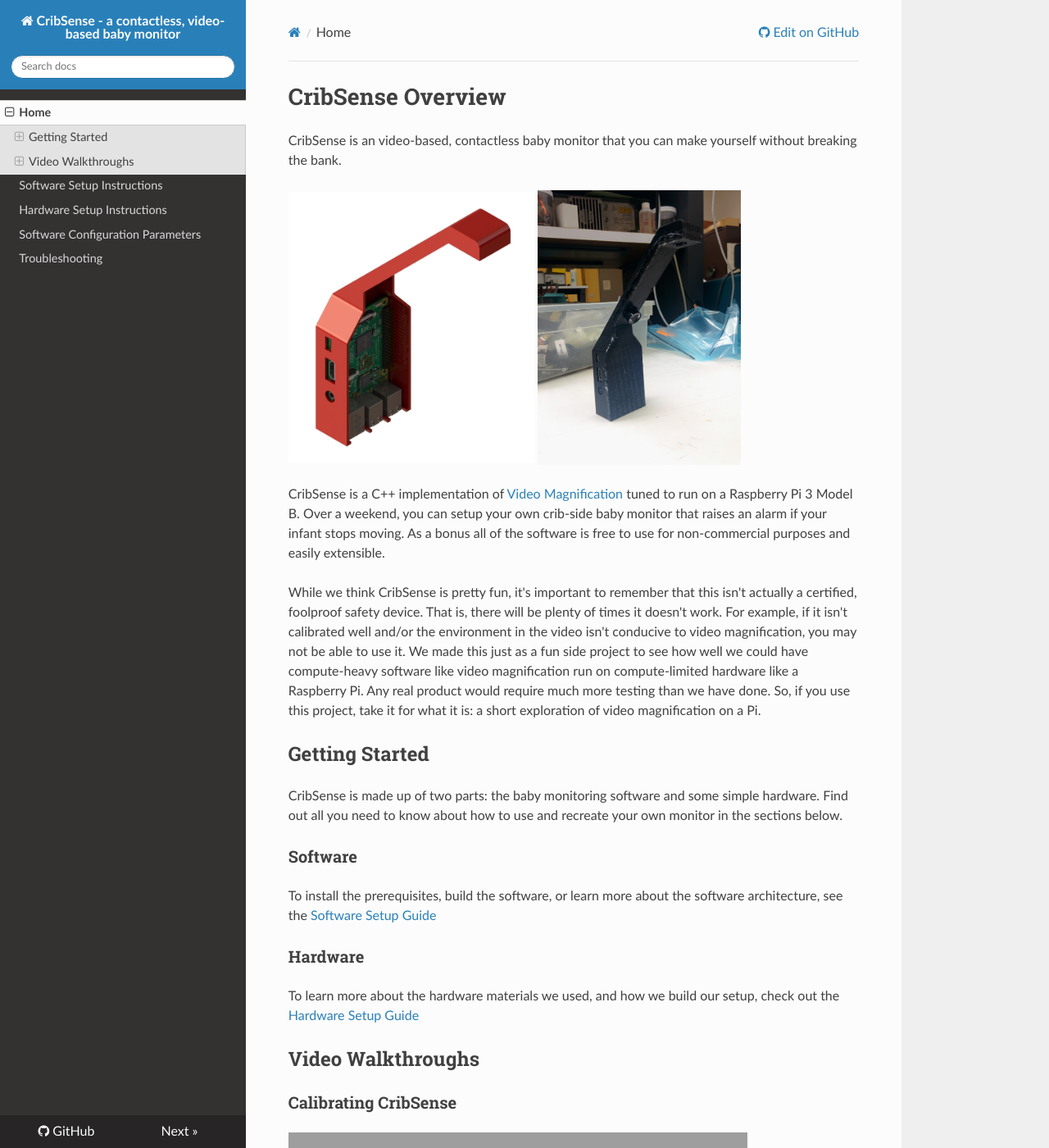
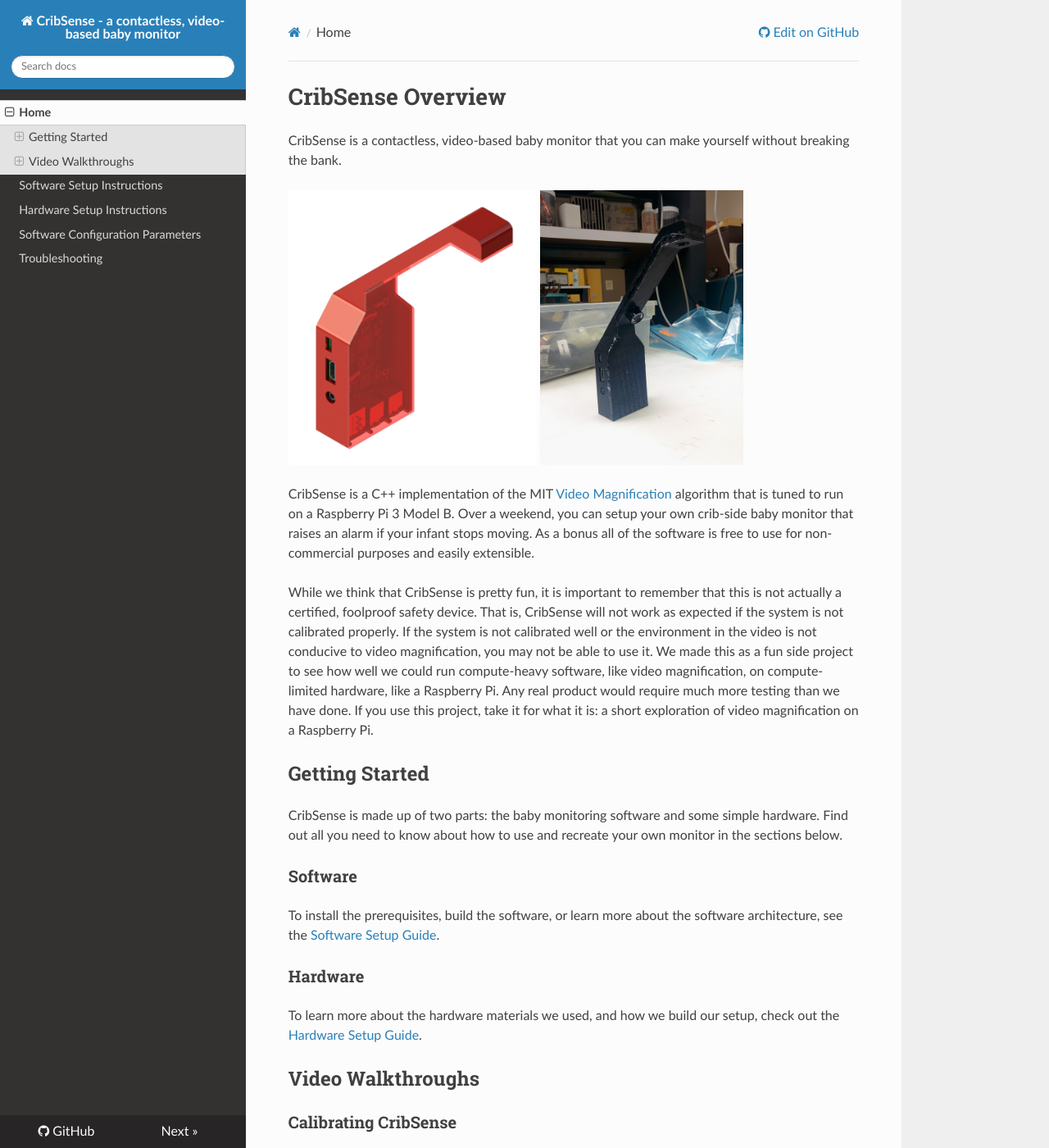
Before and after one commit to lukehsiao/CribSense, an MkDocs documentation site: the page built from docs/index.md, in a window 1280 px wide and 1400 px high. Shown: the whole window at 82% size. Built offline with MkDocs 1.6.1, drawn with Linux system fonts in a browser that asks for light colours; nearby versions of some CDN libraries; old or Windows-style settings are respelled for this version of MkDocs; grey boxes are pictures that could not be loaded.

Commit message:
edited index.md

```diff
--- a/docs/index.md
+++ b/docs/index.md
@@ -1,17 +1,17 @@
 # CribSense Overview
 
-CribSense is an video-based, contactless baby monitor that you can make yourself without breaking the bank.
+CribSense is a contactless, video-based baby monitor that you can make yourself without breaking the bank.
 
-<a href="img/render-1.jpg">
-  <img src="img/render-1.jpg" alt="render" width=300>
+<a href="img/render-2.jpg">
+  <img src="img/render-2.jpg" alt="render" width=303>
 </a>
 <a href="img/complete-standing.jpg">
   <img src="img/complete-standing.jpg" alt="render" width=248>
 </a>
 
-CribSense is a C++ implementation of [Video Magnification](http://people.csail.mit.edu/mrub/vidmag/) tuned to run on a Raspberry Pi 3 Model B. Over a weekend, you can setup your own crib-side baby monitor that raises an alarm if your infant stops moving. As a bonus all of the software is free to use for non-commercial purposes and easily extensible.
+CribSense is a C++ implementation of the MIT [Video Magnification](http://people.csail.mit.edu/mrub/vidmag/) algorithm that is tuned to run on a Raspberry Pi 3 Model B. Over a weekend, you can setup your own crib-side baby monitor that raises an alarm if your infant stops moving. As a bonus all of the software is free to use for non-commercial purposes and easily extensible.
 
-While we think CribSense is pretty fun, it's important to remember that this isn't actually a certified, foolproof safety device. That is, there will be plenty of times it doesn't work. For example, if it isn't calibrated well and/or the environment in the video isn't conducive to video magnification, you may not be able to use it. We made this just as a fun side project to see how well we could have compute-heavy software like video magnification run on compute-limited hardware like a Raspberry Pi. Any real product would require much more testing than we have done. So, if you use this project, take it for what it is: a short exploration of video magnification on a Pi.
+While we think that CribSense is pretty fun, it is important to remember that this is not actually a certified, foolproof safety device. That is, CribSense will not work as expected if the system is not calibrated properly. If the system is not calibrated well or the environment in the video is not conducive to video magnification, you may not be able to use it. We made this as a fun side project to see how well we could run compute-heavy software, like video magnification, on compute-limited hardware, like a Raspberry Pi. Any real product would require much more testing than we have done. If you use this project, take it for what it is: a short exploration of video magnification on a Raspberry Pi.
 
 ## Getting Started
 
@@ -19,11 +19,11 @@
 
 ### Software
 
-To install the prerequisites, build the software, or learn more about the software architecture, see the [Software Setup Guide](setup/sw-setup.md)
+To install the prerequisites, build the software, or learn more about the software architecture, see the [Software Setup Guide](setup/sw-setup.md).
 
 ### Hardware
 
-To learn more about the hardware materials we used, and how we build our setup, check out the [Hardware Setup Guide](setup/hw-setup.md)
+To learn more about the hardware materials we used, and how we build our setup, check out the [Hardware Setup Guide](setup/hw-setup.md).
 
 ## Video Walkthroughs
 
@@ -31,6 +31,7 @@
 
 <iframe width="560" height="315" src="https://www.youtube.com/embed/zSiRmgIE3pY?rel=0" frameborder="0" allowfullscreen></iframe>
 
+
 ### CribSense Demonstration
 
 <iframe width="560" height="315" src="https://www.youtube.com/embed/zvy1fXIjGgA?rel=0" frameborder="0" allowfullscreen></iframe>
```
